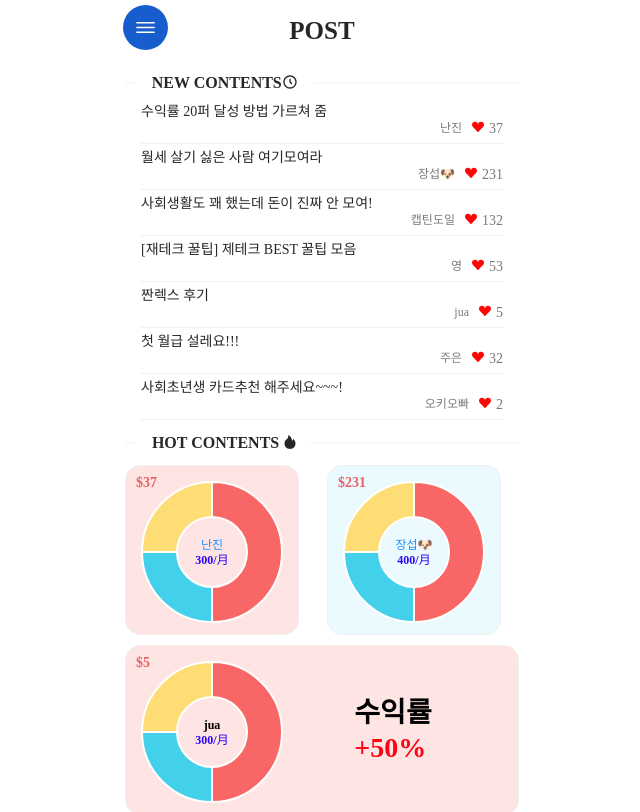
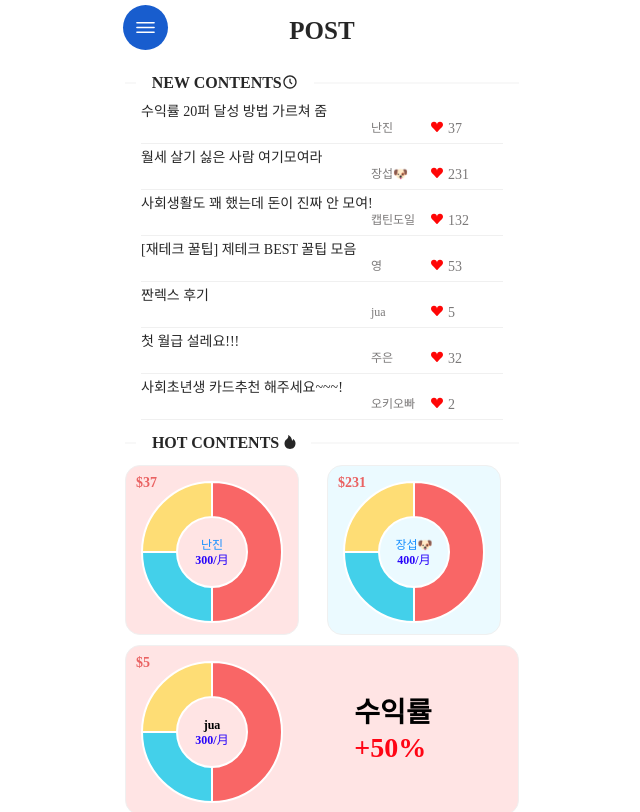
Before and after one commit to juajang/turkey, a React (Create React App) app: page /post in a window 1280 px wide. Shown: the top 812 px of the page, without its empty margins (318-958 px from the left). Built offline with nearby package versions, Linux system fonts and the light colour scheme.

Commit message:
Modify PostList layout

```diff
--- a/src/components/community/PostList.js
+++ b/src/components/community/PostList.js
@@ -15,8 +15,9 @@ const PostContainer = styled.div`
 `;
 
 const PostDetail = styled.div`
-  display: flex;
-  justify-content: flex-end;
+  display: grid;
+  grid-template-columns: 230px 60px 40px;
+  align-content: end;
   color: black;
   padding: 3px 0;
 
@@ -42,6 +43,7 @@ const PostList = () => {
         <Link key={id} to={`/post/${id}`}>
           <h3>{title}</h3>
           <PostDetail>
+            <span />
             <span className="nickname"> {nickname} </span>
             <span className="like">
               <BsSuitHeartFill
```
